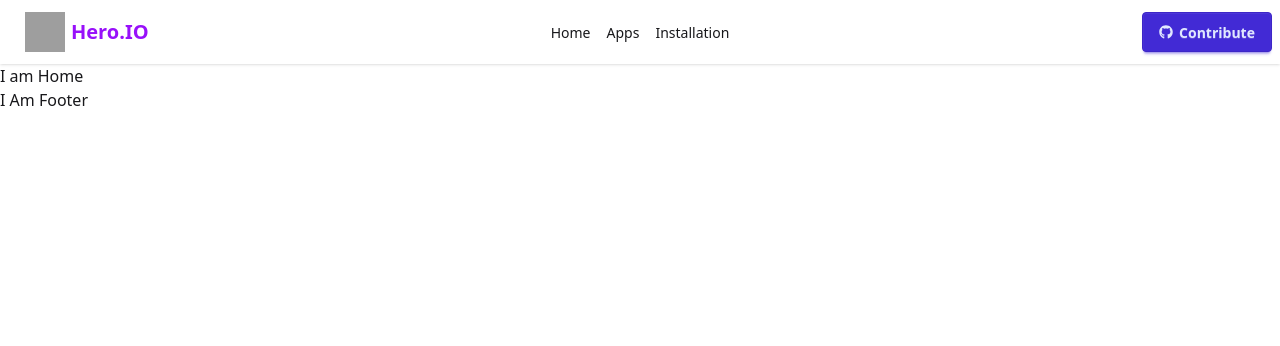
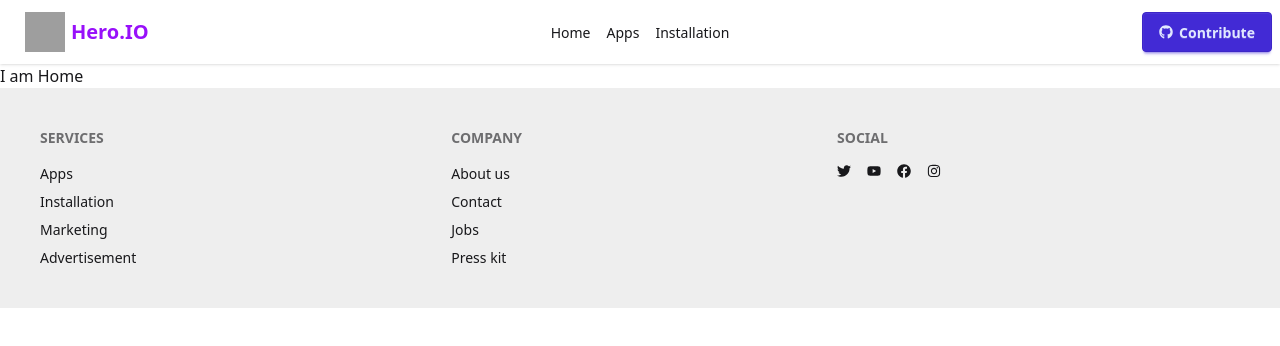
Before and after one commit to roll-raihan/Hero-App-m46, a React (Vite) app: page / in a window 1280 px wide. Shown: the top 346 px of the page. Built offline with nearby package versions, Linux system fonts and the light colour scheme; grey boxes are pictures that could not be loaded.

Commit message:
footer section done

```diff
--- a/src/components/Footer/Footer.jsx
+++ b/src/components/Footer/Footer.jsx
@@ -1,10 +1,37 @@
 import React from 'react';
+import { FaTwitter } from "react-icons/fa";
+import { FaYoutube } from "react-icons/fa";
+import { FaFacebook } from "react-icons/fa";
+import { FaInstagram } from "react-icons/fa";
+
 
 const Footer = () => {
     return (
-        <div>
-            <h2>I Am Footer</h2>
-        </div>
+        <footer className="footer sm:footer-horizontal bg-base-300 text-base-content p-10">
+            <nav>
+                <h6 className="footer-title">Services</h6>
+                <a className="hover:text-black hover:font-bold">Apps</a>
+                <a className="hover:text-black hover:font-bold">Installation</a>
+                <a className="hover:text-black hover:font-bold">Marketing</a>
+                <a className="hover:text-black hover:font-bold">Advertisement</a>
+            </nav>
+            <nav>
+                <h6 className="footer-title">Company</h6>
+                <a className="hover:font-bold hover:text-black">About us</a>
+                <a className="hover:font-bold hover:text-black">Contact</a>
+                <a className="hover:font-bold hover:text-black">Jobs</a>
+                <a className="hover:font-bold hover:text-black">Press kit</a>
+            </nav>
+            <nav>
+                <h6 className="footer-title">Social</h6>
+                <div className="grid grid-flow-col gap-4">
+                    <FaTwitter />
+                    <FaYoutube />
+                    <FaFacebook />
+                    <FaInstagram />
+                </div>
+            </nav>
+        </footer>
     );
 };
 
```
